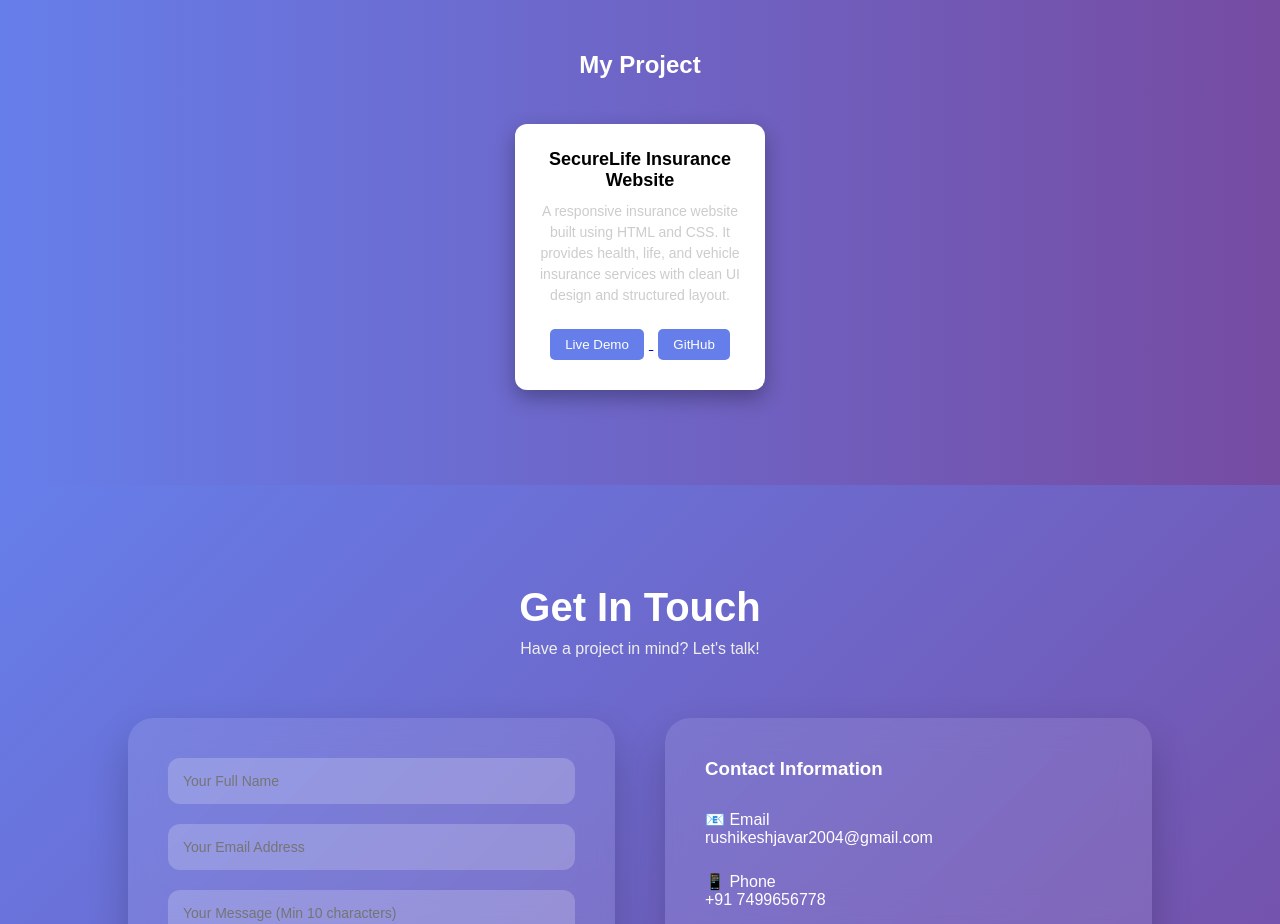
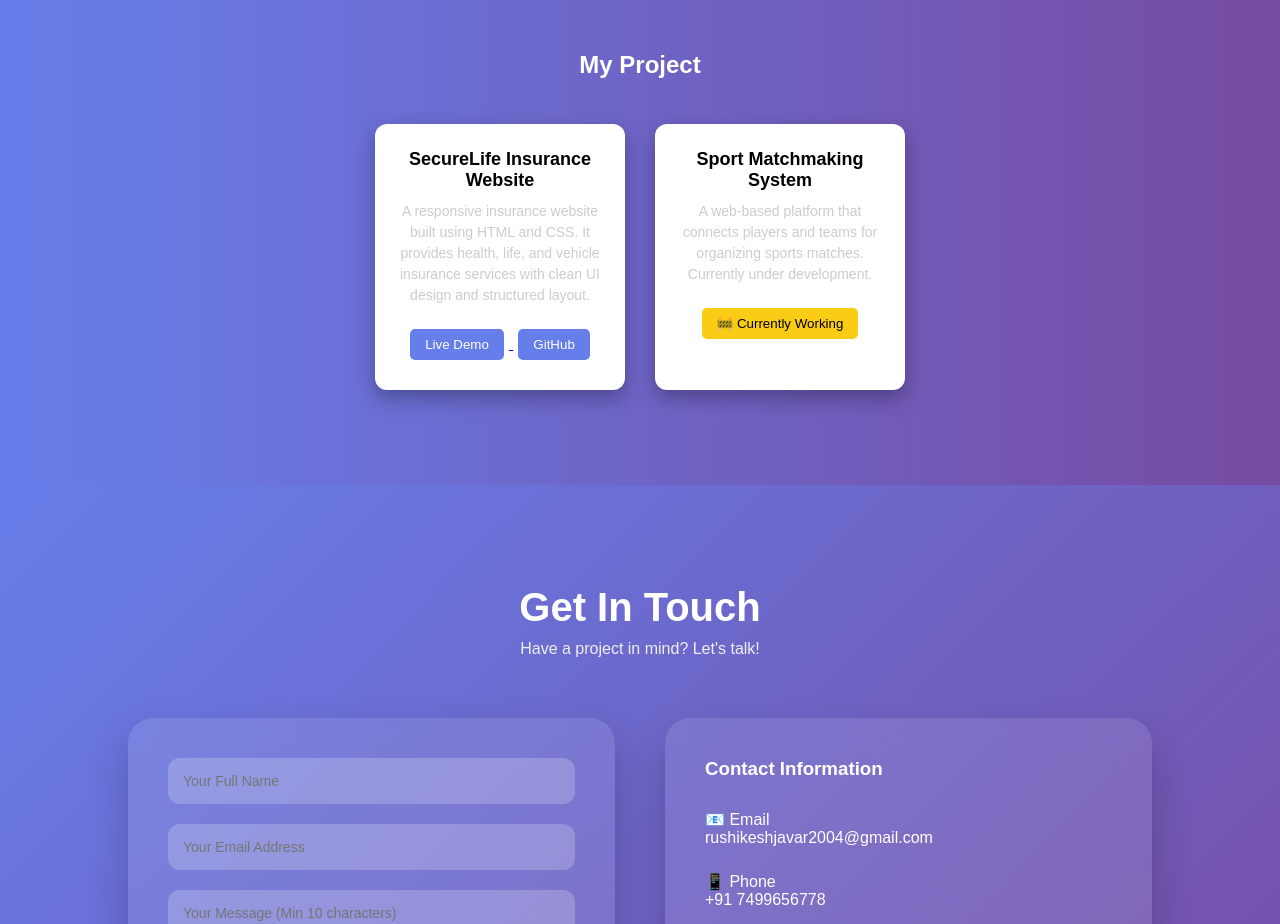
Before and after one commit to rushikeshjavare2004-dot/my_personal_Portfolio, a plain HTML site: page index.html in a window 1280 px wide. Shown: the part 1180-2104 px from the top of the page. Drawn offline with Linux system fonts and the light colour scheme.

Commit message:
project add

```diff
--- a/index.html
+++ b/index.html
@@ -70,12 +70,12 @@
 </section>
 
 <!-- Projects -->
-<!-- Projects -->
 <section id="projects" class="section">
     <h2>My Project</h2>
 
     <div class="card-container">
 
+        <!-- Project 1 -->
         <div class="card">
             <h3>SecureLife Insurance Website</h3>
             <p style="margin-top:10px; font-size:14px;">
@@ -86,13 +86,28 @@
 
             <br>
 
-            <a href=" https://rushikeshjavare2004-dot.github.io/rushikesh-javare-/" target="_blank">
+            <a href="https://rushikeshjavare2004-dot.github.io/rushikesh-javare-/" target="_blank">
                 <button>Live Demo</button>
             </a>
 
-            <a href="https://github.com/rushikeshjavare2004-dot/rushikesh-javare-.git" target="_blank">
+            <a href="https://github.com/rushikeshjavare2004-dot/rushikesh-javare-" target="_blank">
                 <button>GitHub</button>
             </a>
+        </div>
+
+        <!-- Project 2 -->
+        <div class="card">
+            <h3>Sport Matchmaking System</h3>
+            <p style="margin-top:10px; font-size:14px;">
+                A web-based platform that connects players and teams
+                for organizing sports matches. Currently under development.
+            </p>
+
+            <br>
+
+            <button style="background:#facc15; color:black;">
+                🚧 Currently Working
+            </button>
         </div>
 
     </div>
```
